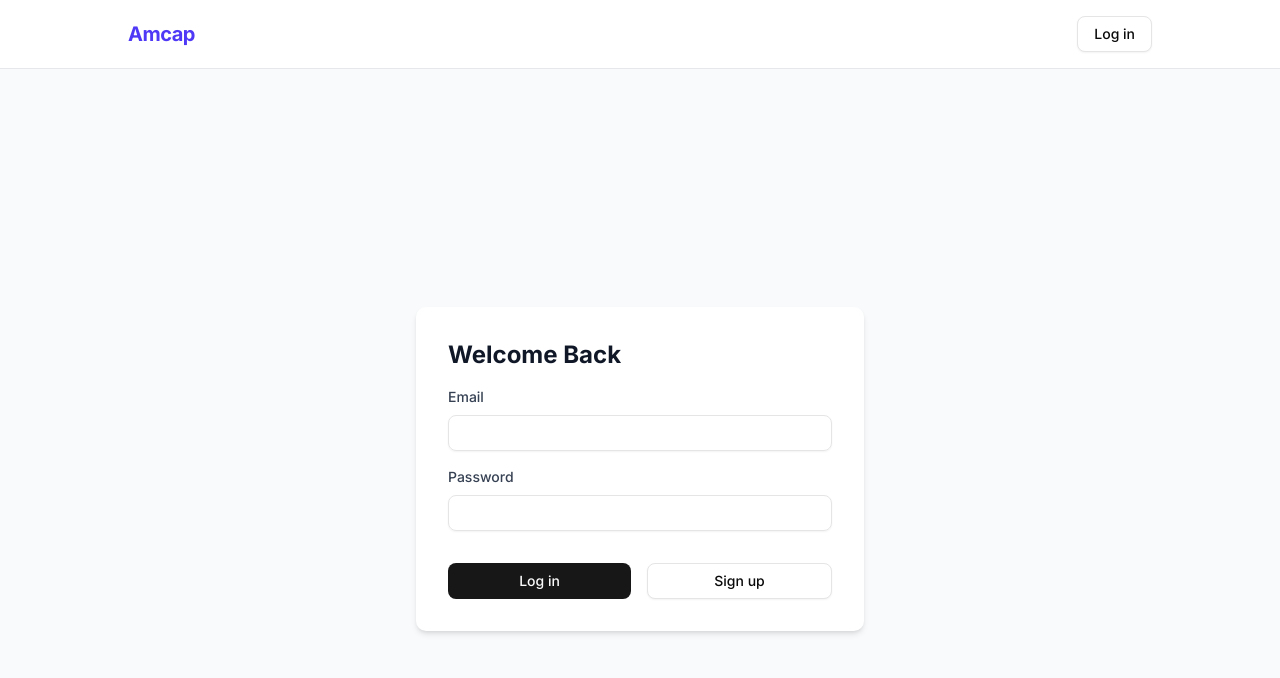
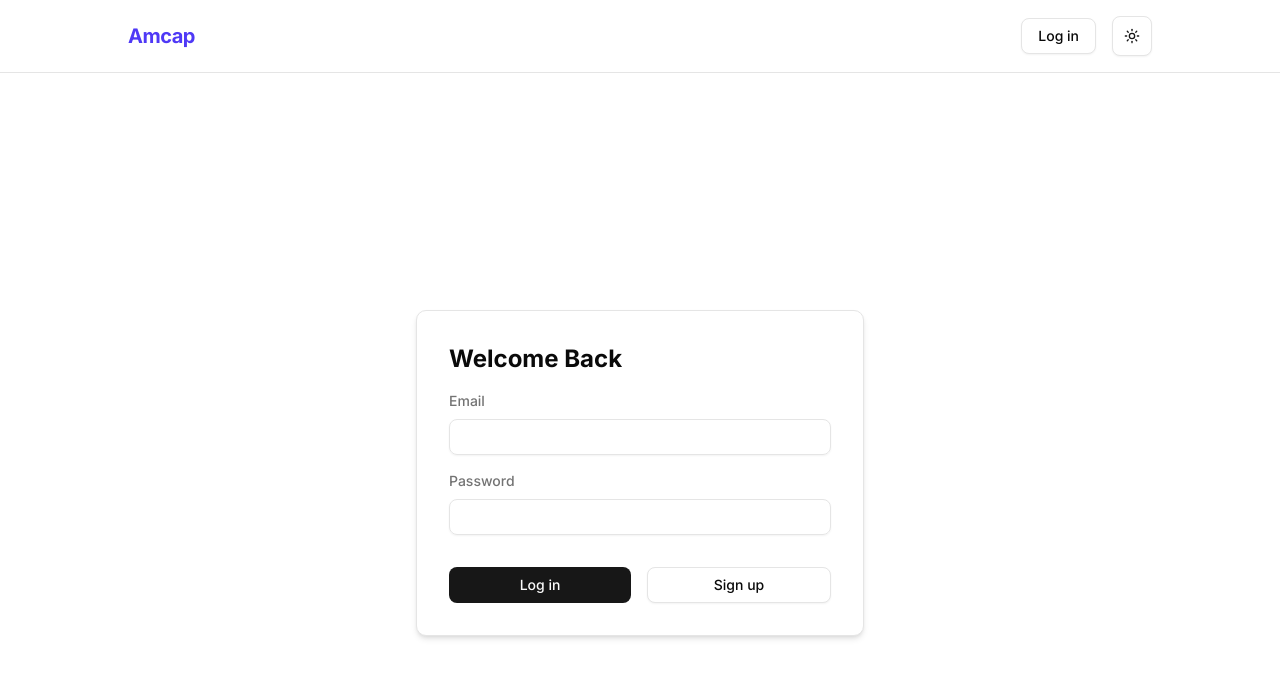
Before and after one commit to AMCAP-Bizcon/amcap-nxt-base, a Next.js app: page /login in a window 1280 px wide. Shown: the top 678 px of the page. Built offline with nearby package versions, Linux system fonts and the light colour scheme; no server answers.

Commit message:
feat: Add theme switching functionality and update UI components for dark mode support.

```diff
--- a/package.json
+++ b/package.json
@@ -17,6 +17,7 @@
     "drizzle-orm": "^0.45.1",
     "lucide-react": "^0.575.0",
     "next": "16.1.6",
+    "next-themes": "^0.4.6",
     "postgres": "^3.4.8",
     "radix-ui": "^1.4.3",
     "react": "19.2.3",
--- a/src/app/dashboard/page.tsx
+++ b/src/app/dashboard/page.tsx
@@ -39,9 +39,9 @@ export default async function DashboardPage() {
             {/* The List to Display Data */}
             <ul className="space-y-3">
                 {userTodos.map((todo) => (
-                    <li key={todo.id} className="p-4 border border-gray-200 rounded-md bg-white shadow-sm flex justify-between">
-                        <span>{todo.text}</span>
-                        <span className="text-xs text-gray-400">
+                    <li key={todo.id} className="p-4 border border-border rounded-md bg-card text-card-foreground shadow-sm flex justify-between items-center transition-colors">
+                        <span className="font-medium">{todo.text}</span>
+                        <span className="text-xs text-muted-foreground">
                             {todo.createdAt.toLocaleDateString()} | {todo.createdAt.toLocaleTimeString()}
                         </span>
                     </li>
@@ -49,7 +49,7 @@ export default async function DashboardPage() {
             </ul>
 
             {userTodos.length === 0 && (
-                <p className="text-gray-500 text-center mt-8">No todos yet. Create one above!</p>
+                <p className="text-muted-foreground text-center mt-8">No todos yet. Create one above!</p>
             )}
         </div>
     )
--- a/src/app/layout.tsx
+++ b/src/app/layout.tsx
@@ -2,6 +2,7 @@ import type { Metadata } from "next";
 import { Inter } from "next/font/google";
 import "./globals.css";
 import Navbar from "@/components/Navbar";
+import { ThemeProvider } from "@/components/theme-provider";
 
 const inter = Inter({ subsets: ["latin"] });
 
@@ -16,12 +17,19 @@ export default function RootLayout({
   children: React.ReactNode;
 }>) {
   return (
-    <html lang="en" className="h-full">
-      <body className={`${inter.className} antialiased h-full flex flex-col min-h-screen bg-gray-50`}>
-        <Navbar />
-        <main className="flex-1">
-          {children}
-        </main>
+    <html lang="en" className="h-full" suppressHydrationWarning>
+      <body className={`${inter.className} antialiased h-full flex flex-col min-h-screen bg-background text-foreground`}>
+        <ThemeProvider
+          attribute="class"
+          defaultTheme="system"
+          enableSystem
+          disableTransitionOnChange
+        >
+          <Navbar />
+          <main className="flex-1">
+            {children}
+          </main>
+        </ThemeProvider>
       </body>
     </html>
   );
--- a/src/app/login/page.tsx
+++ b/src/app/login/page.tsx
@@ -4,12 +4,12 @@ import { Input } from '@/components/ui/input'
 
 export default function LoginPage() {
   return (
-    <div className="flex min-h-screen flex-col items-center justify-center bg-gray-50">
-      <form className="flex w-full max-w-md flex-col gap-4 rounded-lg bg-white p-8 shadow-md">
-        <h1 className="text-2xl font-bold text-gray-900">Welcome Back</h1>
+    <div className="flex min-h-screen flex-col items-center justify-center bg-background p-4">
+      <form className="flex w-full max-w-md flex-col gap-4 rounded-lg bg-card text-card-foreground p-8 shadow-md border border-border">
+        <h1 className="text-2xl font-bold">Welcome Back</h1>
 
         <label className="flex flex-col gap-2">
-          <span className="text-sm font-medium text-gray-700">Email</span>
+          <span className="text-sm font-medium text-muted-foreground">Email</span>
           <Input
             name="email"
             type="email"
@@ -18,7 +18,7 @@ export default function LoginPage() {
         </label>
 
         <label className="flex flex-col gap-2">
-          <span className="text-sm font-medium text-gray-700">Password</span>
+          <span className="text-sm font-medium text-muted-foreground">Password</span>
           <Input
             name="password"
             type="password"
--- a/src/components/Navbar.tsx
+++ b/src/components/Navbar.tsx
@@ -2,13 +2,14 @@ import Link from 'next/link'
 import { createClient } from '@/utils/supabase/server'
 import { logout } from '@/app/auth/actions'
 import { Button } from '@/components/ui/button'
+import { ThemeToggle } from '@/components/ThemeToggle'
 
 export default async function Navbar() {
     const supabase = await createClient()
     const { data: { user } } = await supabase.auth.getUser()
 
     return (
-        <nav className="border-b border-gray-200 bg-white p-4 shadow-sm">
+        <nav className="border-b border-border bg-background p-4 shadow-sm transition-colors duration-300">
             <div className="mx-auto flex max-w-5xl items-center justify-between">
                 <Link href="/" className="text-xl font-bold tracking-tight text-indigo-600">
                     Amcap
@@ -17,8 +18,8 @@ export default async function Navbar() {
                 <div className="flex items-center gap-4">
                     {user ? (
                         <>
-                            <span className="text-sm text-gray-500 hidden sm:block">{user.email}</span>
-                            <Link href="/dashboard" className="text-sm font-medium text-gray-700 hover:text-black">
+                            <span className="text-sm text-muted-foreground hidden sm:block">{user.email}</span>
+                            <Link href="/dashboard" className="text-sm font-medium text-muted-foreground hover:text-foreground transition-colors">
                                 Dashboard
                             </Link>
                             <form action={logout}>
@@ -30,6 +31,7 @@ export default async function Navbar() {
                             <Button variant="outline">Log in</Button>
                         </Link>
                     )}
+                    <ThemeToggle />
                 </div>
             </div>
         </nav>
--- /dev/null
+++ b/src/components/ThemeToggle.tsx
@@ -0,0 +1,49 @@
+"use client"
+
+import * as React from "react"
+import { Moon, Sun } from "lucide-react"
+import { useTheme } from "next-themes"
+import { Button } from "@/components/ui/button"
+
+/**
+ * ThemeToggle Component
+ * Toggles between light and dark modes using next-themes.
+ * State is persisted in localStorage.
+ */
+export function ThemeToggle() {
+    const { setTheme, theme, resolvedTheme } = useTheme()
+    const [mounted, setMounted] = React.useState(false)
+
+    // Ensure component is mounted to avoid hydration mismatches
+    React.useEffect(() => {
+        setMounted(true)
+    }, [])
+
+    if (!mounted) {
+        return (
+            <Button variant="outline" size="icon" className="w-10 h-10 p-0" disabled>
+                <div className="h-[1.2rem] w-[1.2rem] animate-pulse rounded-full bg-muted" />
+                <span className="sr-only">Toggle theme</span>
+            </Button>
+        )
+    }
+
+    const currentTheme = theme === "system" ? resolvedTheme : theme
+
+    return (
+        <Button
+            variant="outline"
+            size="icon"
+            className="w-10 h-10 p-0"
+            onClick={() => setTheme(currentTheme === "dark" ? "light" : "dark")}
+            aria-label="Toggle theme"
+        >
+            {currentTheme === "dark" ? (
+                <Moon className="h-[1.2rem] w-[1.2rem] text-primary" />
+            ) : (
+                <Sun className="h-[1.2rem] w-[1.2rem] text-primary" />
+            )}
+            <span className="sr-only">Toggle theme</span>
+        </Button>
+    )
+}
--- /dev/null
+++ b/src/components/theme-provider.tsx
@@ -0,0 +1,11 @@
+"use client"
+
+import * as React from "react"
+import { ThemeProvider as NextThemesProvider } from "next-themes"
+
+export function ThemeProvider({
+    children,
+    ...props
+}: React.ComponentProps<typeof NextThemesProvider>) {
+    return <NextThemesProvider {...props}>{children}</NextThemesProvider>
+}
```
Also changed, not shown: 2 other files (tests, documents, lock files or other folders).
